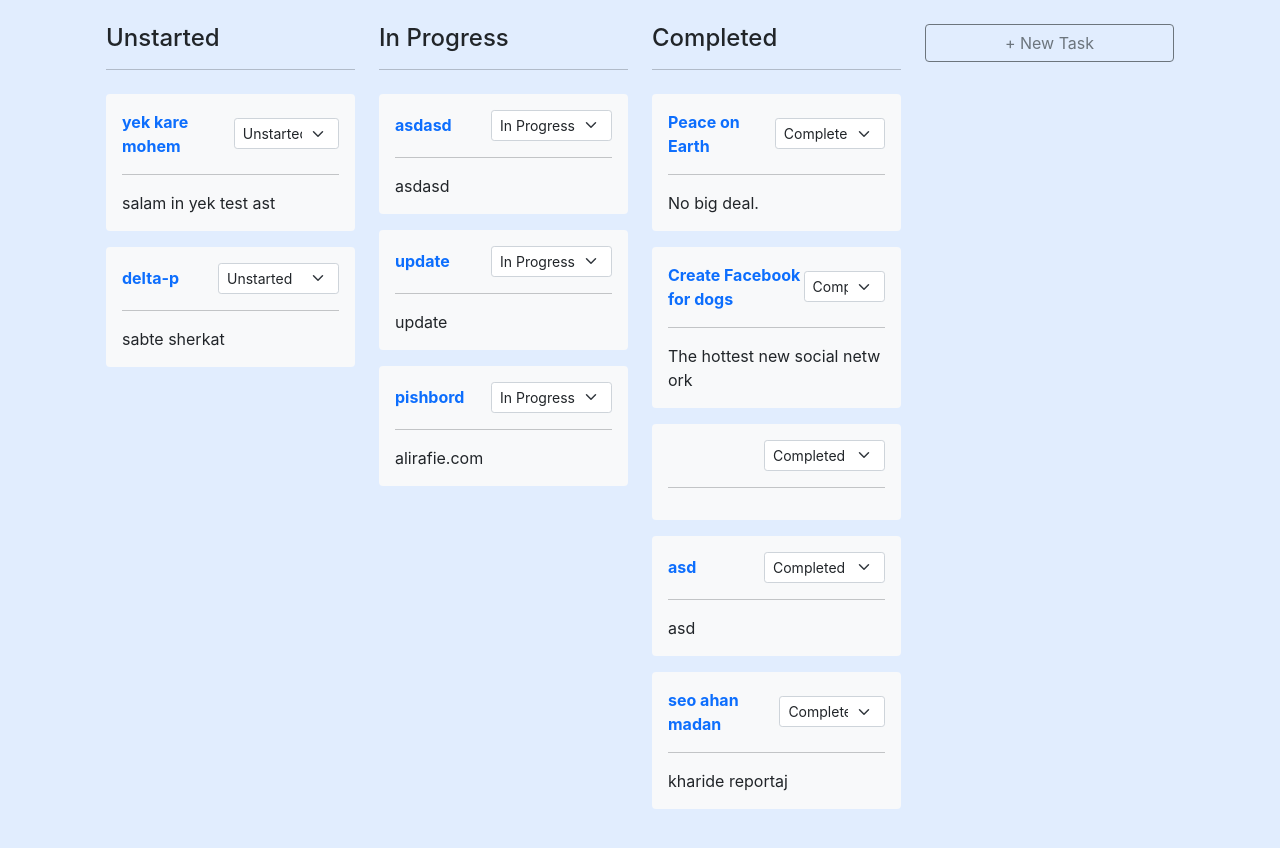
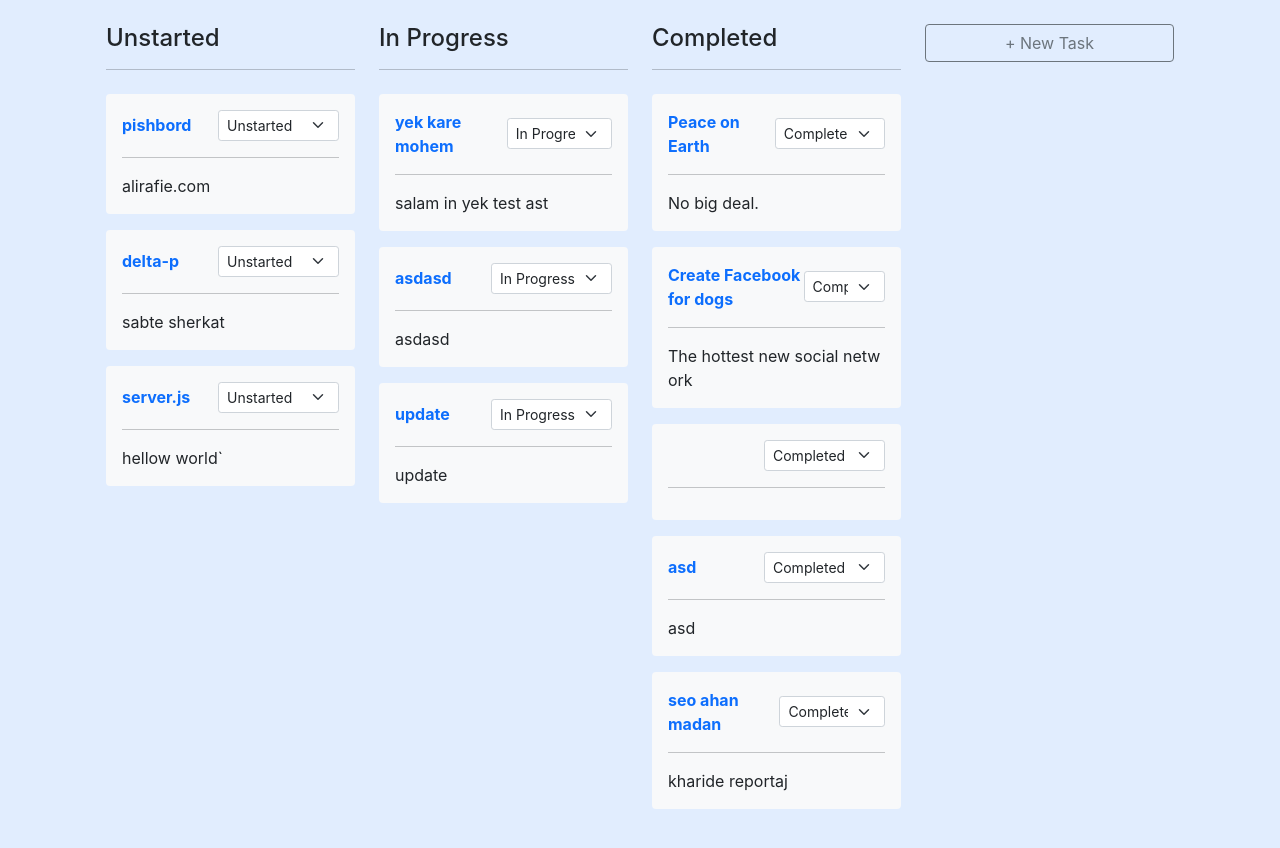
Before and after one commit to Miladxsar23/task-managment-app-redux, a React (Create React App) app: page / in a window 1280 px wide. Built offline with nearby package versions, Linux system fonts and the light colour scheme; data requests are answered from the project's data file.

Commit message:
fix CORS error methods

```diff
--- a/db.json
+++ b/db.json
@@ -5,79 +5,76 @@
       "title": "Peace on Earth",
       "description": "No big deal.",
       "status": "Completed",
-      "timer":0
+      "timer": 0
     },
     {
       "id": 3,
       "title": "Create Facebook for dogs",
       "description": "The hottest new social network",
       "status": "Completed",
-      "timer":0
-
+      "timer": 0
     },
     {
       "title": "yek kare mohem",
       "description": "salam in yek test ast",
-      "status": "Unstarted",
+      "status": "In Progress",
       "id": 4,
-      "timer":0
-
+      "timer": 0
     },
     {
       "title": "asdasd",
       "description": "asdasd",
       "status": "In Progress",
       "id": 5,
-      "timer":0
-
+      "timer": 0
     },
     {
       "title": "update",
       "description": "update",
       "status": "In Progress",
       "id": 6,
-      "timer":0
-
+      "timer": 0
     },
     {
       "title": "",
       "description": "",
       "status": "Completed",
       "id": 7,
-      "timer":0
-
+      "timer": 0
     },
     {
       "title": "asd",
       "description": "asd",
       "status": "Completed",
       "id": 8,
-      "timer":0
-
+      "timer": 0
     },
     {
       "title": "pishbord",
       "description": "alirafie.com",
-      "status": "In Progress",
+      "status": "Unstarted",
       "id": 9,
-      "timer":0
-
+      "timer": 0
     },
     {
       "title": "seo ahan madan",
       "description": "kharide reportaj",
       "status": "Completed",
       "id": 10,
-      "timer":0
-
+      "timer": 0
     },
     {
       "title": "delta-p",
       "description": "sabte sherkat",
       "status": "Unstarted",
       "id": 11,
-      "timer":0
-
+      "timer": 0
+    },
+    {
+      "title": "server.js",
+      "description": "hellow world`",
+      "status": "Unstarted",
+      "id": 12
     }
   ]
 }
--- a/server.js
+++ b/server.js
@@ -8,6 +8,7 @@ server.use(middlewares)
 server.use(router)
 server.use((req, res, next) => {
     res.header('Access-Control-Allow-Origin', '*');
+    res.header('Access-Control-Allow-Methods', '*');
     next()
 })
 server.listen(3002, () => {
```
